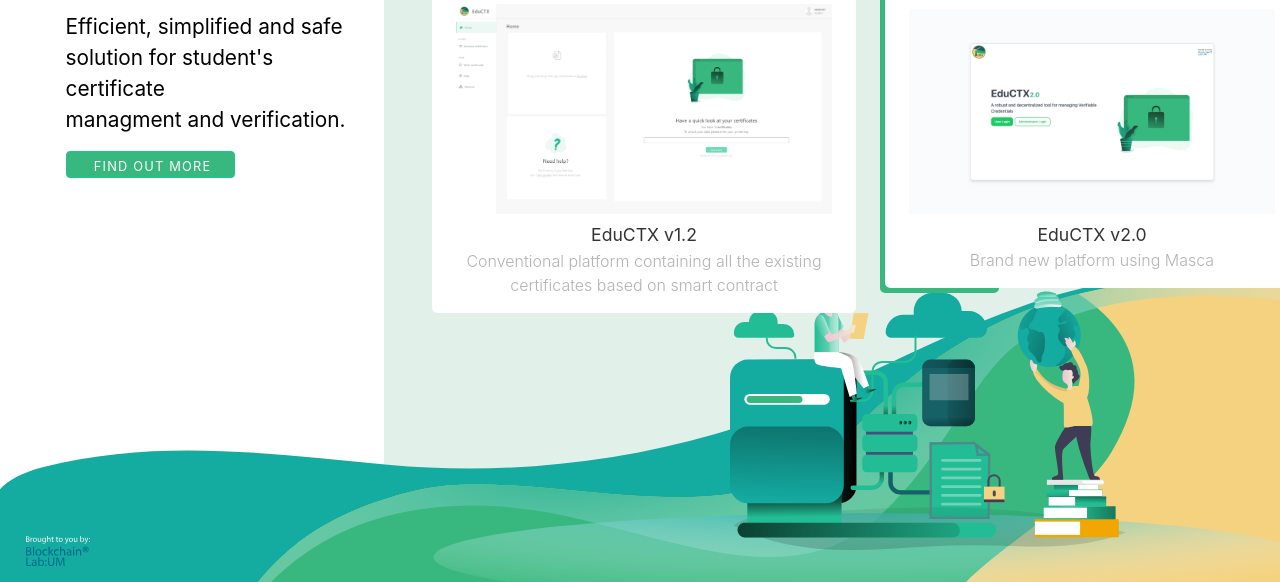
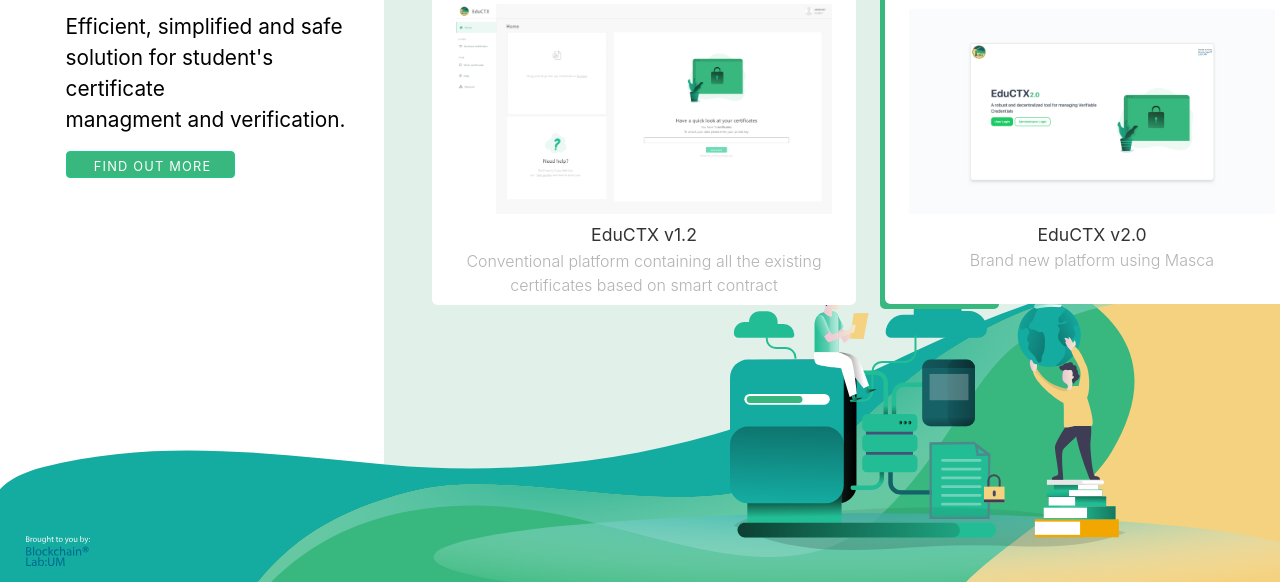
Before and after one commit to blockchain-lab-um/eductx-platform-landing, a plain HTML site: page index.html in a window 1280 px wide. Shown: the part 218-800 px from the top of the page. Drawn offline with Linux system fonts and the light colour scheme.

Commit message:
fixed heights of cards

```diff
--- a/index.html
+++ b/index.html
@@ -103,7 +103,8 @@
                                             alt="EduCTX v1.2">
                                         <p class="font-weight-normal mb-0 text-grey  font-weight-normal larger">EduCTX
                                             v1.2</p>
-                                        <p class="font-weight-light mt-0 text-midgrey">Conventional platform containing
+                                        <p class="font-weight-light mt-0 text-midgrey" style="height: 5vh;">Conventional
+                                            platform containing
                                             all the existing certificates based on smart contract</p>
                                     </div>
                                 </div>
@@ -119,7 +120,8 @@
                                             <img class="img-fluid pb-2 " style="width: 100%" src="img/new.png"
                                                 alt="EduCTX v2.0">
                                             <p class="font-weight-normal mb-0 text-grey larger">EduCTX v2.0</p>
-                                            <p class="font-weight-light mt-0 text-midgrey">Brand new platform using
+                                            <p class="font-weight-light mt-0 text-midgrey" style="height: 5vh;">Brand
+                                                new platform using
                                                 Masca
                                             </p>
                                         </div>
@@ -138,9 +140,9 @@
 
 
             <script>
-                /* setTimeout(function () {
+                setTimeout(function () {
                     window.location.href("https://masca.io");
-                }, 15000); */
+                }, 15000);
                 // count down
                 var seconds = 15,
                     $seconds = document.querySelector('#countdown');
```
